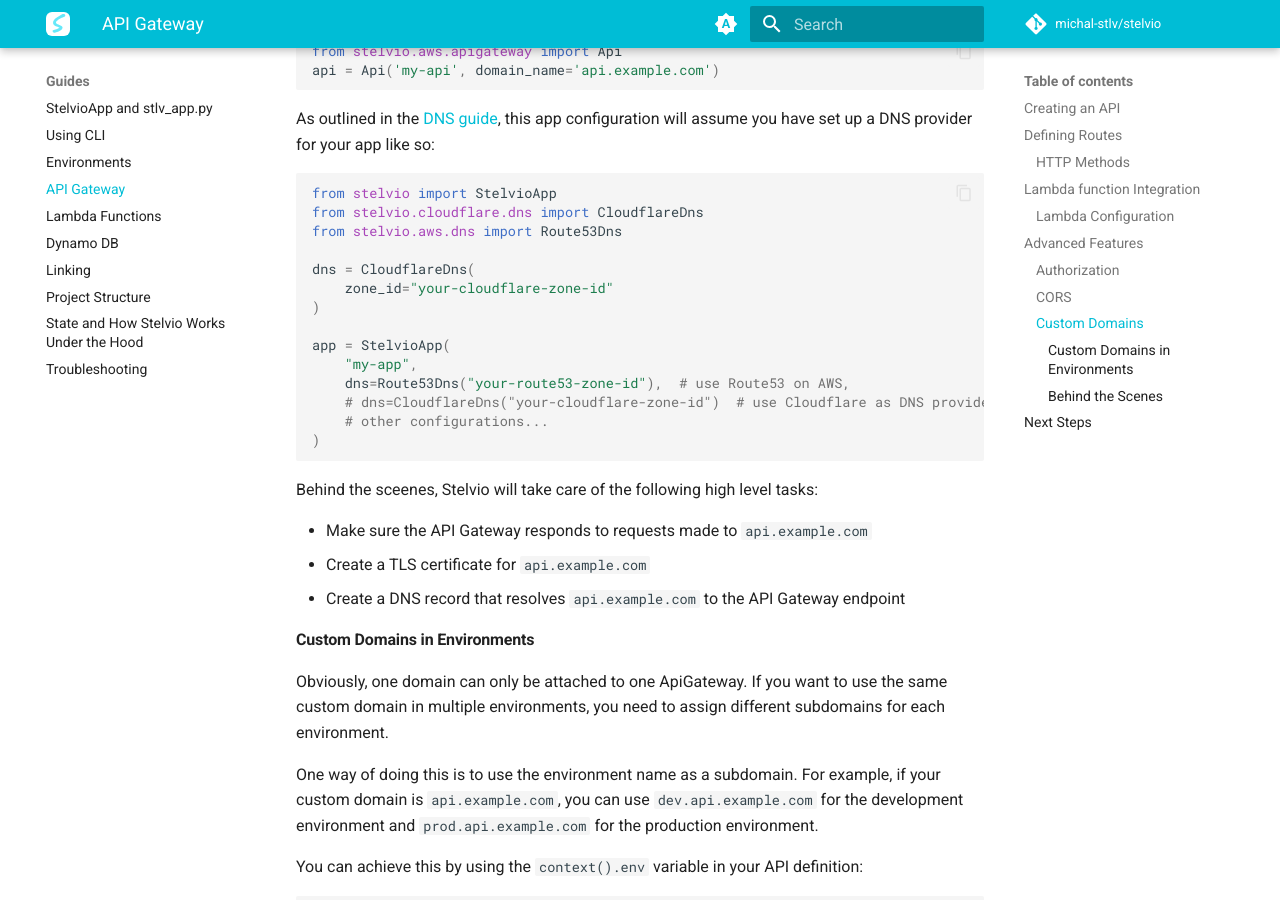
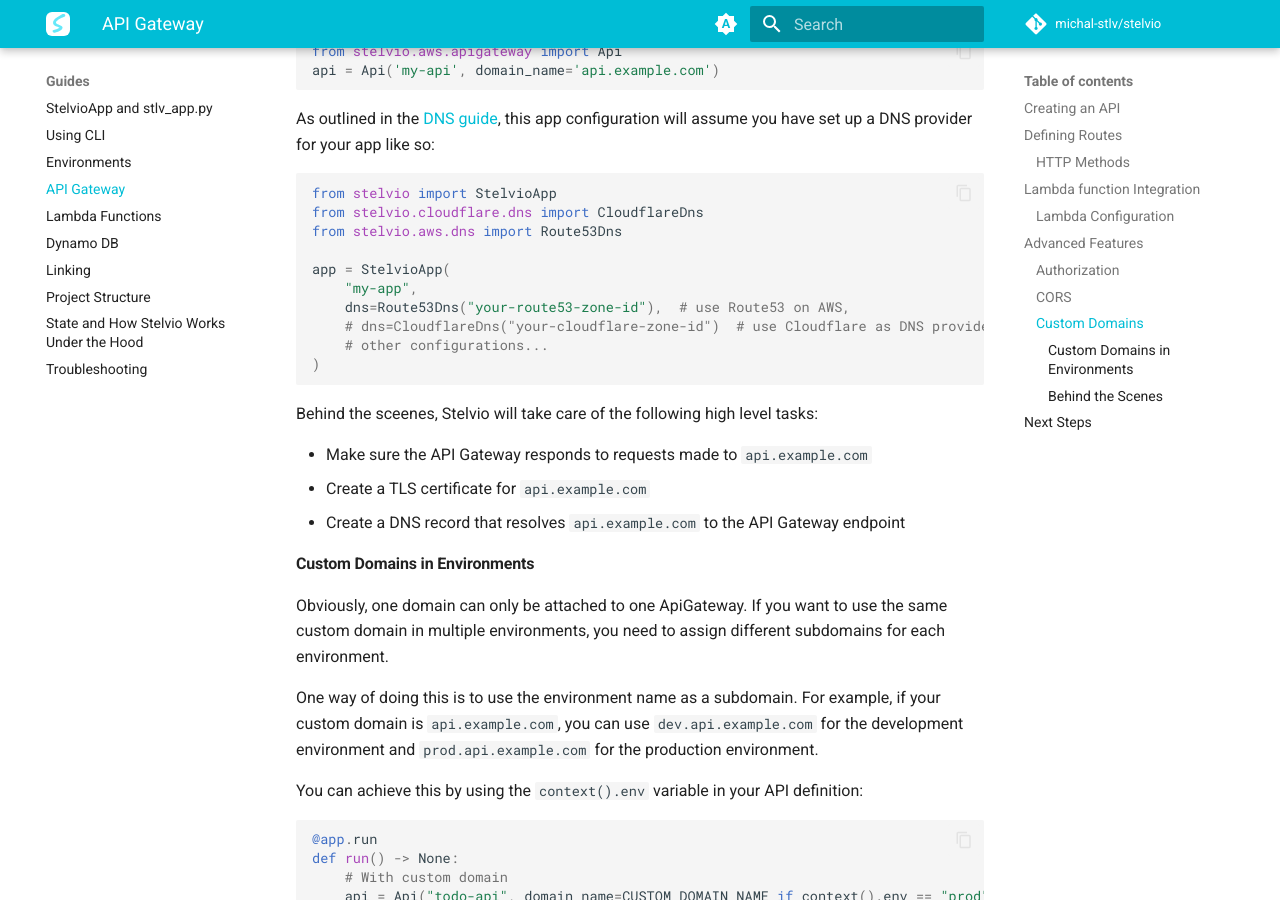
Before and after one commit to stelviodev/stelvio, an MkDocs documentation site: the page built from docs/guides/api-gateway.md, in a window 1280 px wide and 900 px high, scrolled down 5065 px. Built offline with MkDocs 1.6.1 and Material for MkDocs 9.7.7, drawn with Linux system fonts in a browser that asks for light colours; comment, search, counter and statistics services are not loaded.

Commit message:
PR comments addressed

```diff
--- a/docs/guides/api-gateway.md
+++ b/docs/guides/api-gateway.md
@@ -295,10 +295,6 @@
 from stelvio.cloudflare.dns import CloudflareDns
 from stelvio.aws.dns import Route53Dns
 
-dns = CloudflareDns(
-    zone_id="your-cloudflare-zone-id"
-)
-
 app = StelvioApp(
     "my-app",
     dns=Route53Dns("your-route53-zone-id"),  # use Route53 on AWS,
```
